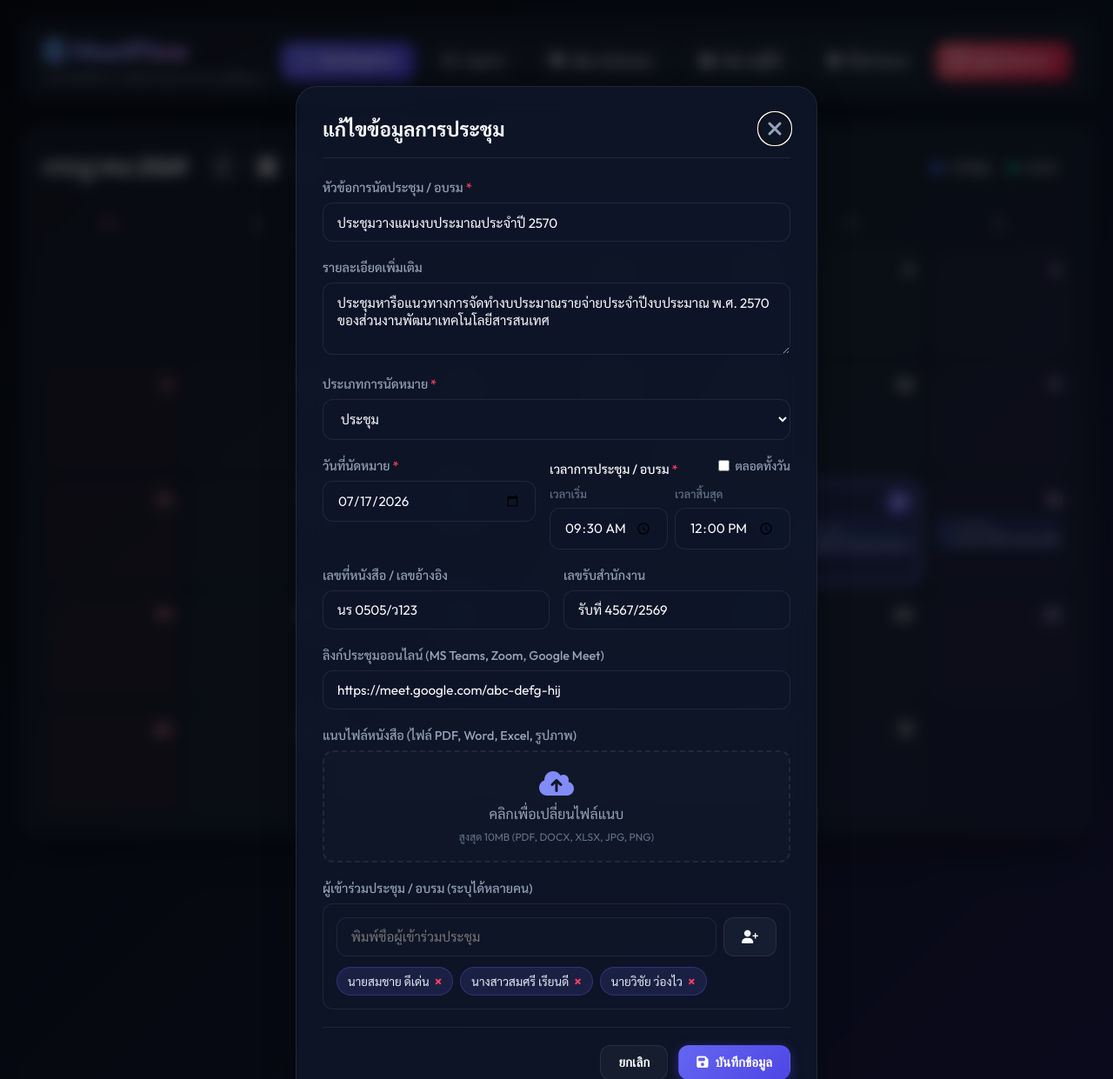
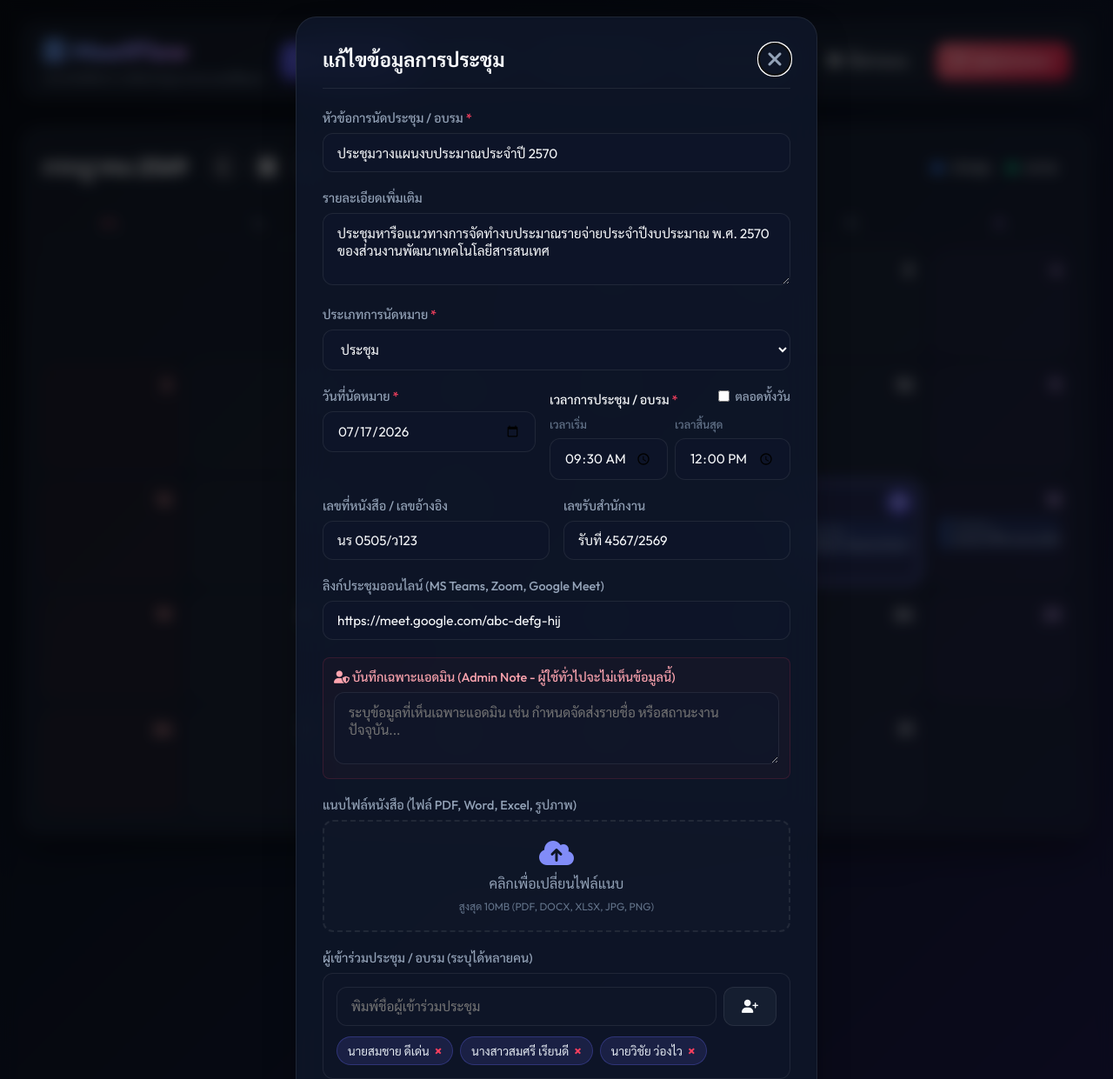
Before and after one commit to phumiphut-ta/MeetFlow, a PHP site: page /index.php?edit=1&redirect=list.php in a window 1280 px wide. Shown: the top 1241 px of the page at 87% size. Run offline with PHP 8.4, Linux system fonts and the light colour scheme; a user stored in the database is signed in; data comes from the database, SQL or seed files in the repository.

Commit message:
feat: Add admin_note field to meetings table with auto-migration, form fields, details modals, list dashboard, and API security isolation

```diff
--- a/db.php
+++ b/db.php
@@ -49,6 +49,7 @@ try {
                     office_no VARCHAR(100) DEFAULT NULL,
                     meeting_link VARCHAR(1000) DEFAULT NULL,
                     doc_file VARCHAR(255) DEFAULT NULL,
+                    admin_note TEXT DEFAULT NULL,
                     created_at TIMESTAMP DEFAULT CURRENT_TIMESTAMP
                 );
 
@@ -188,6 +189,21 @@ try {
     }
 }
 
+// Auto-migrate schema: Add admin_note column if it doesn't exist
+try {
+    $pdo->query("SELECT admin_note FROM meetings LIMIT 1");
+} catch (\Exception $ex) {
+    try {
+        if ($is_sqlite) {
+            $pdo->exec("ALTER TABLE meetings ADD COLUMN admin_note TEXT DEFAULT NULL");
+        } else {
+            $pdo->exec("ALTER TABLE meetings ADD COLUMN `admin_note` TEXT DEFAULT NULL AFTER `doc_file`");
+        }
+    } catch (\Exception $migration_error) {
+        // Ignore if failed
+    }
+}
+
 // Create meeting_types table if it doesn't exist
 try {
     $pdo->query("SELECT 1 FROM meeting_types LIMIT 1");
--- a/get_meeting.php
+++ b/get_meeting.php
@@ -29,6 +29,12 @@ try {
 
     $meeting['attendees'] = $attendees;
 
+    // Security check: only expose admin_note to logged-in admin users
+    session_start();
+    if (!isset($_SESSION['is_admin']) || $_SESSION['is_admin'] !== true) {
+        unset($meeting['admin_note']);
+    }
+
     echo json_encode([
         'success' => true,
         'meeting' => $meeting
--- a/index.php
+++ b/index.php
@@ -273,6 +273,11 @@ try {
                 <input type="url" id="meeting_link" name="meeting_link" placeholder="https://teams.microsoft.com/...">
             </div>
 
+            <div class="form-group" style="background: rgba(244, 63, 94, 0.03); border: 1px solid rgba(244, 63, 94, 0.15); border-radius: 8px; padding: 12px;">
+                <label for="admin_note" style="color: #fda4af;"><i class="fa-solid fa-user-shield"></i> บันทึกเฉพาะแอดมิน (Admin Note - ผู้ใช้ทั่วไปจะไม่เห็นข้อมูลนี้)</label>
+                <textarea id="admin_note" name="admin_note" rows="3" placeholder="ระบุข้อมูลที่เห็นเฉพาะแอดมิน เช่น กำหนดจัดส่งรายชื่อ หรือสถานะงานปัจจุบัน..."></textarea>
+            </div>
+
             <!-- Upload File -->
             <div class="form-group">
                 <label>แนบไฟล์หนังสือ (ไฟล์ PDF, Word, Excel, รูปภาพ)</label>
@@ -349,6 +354,13 @@ try {
                 <div class="detail-label">เอกสารแนบ</div>
                 <div class="detail-value" id="view_file_container">-</div>
             </div>
+
+            <?php if ($isAdmin): ?>
+            <div class="detail-row" id="view_admin_note_row" style="background: rgba(244, 63, 94, 0.05); border-left: 3px solid #f43f5e; border-top: none; border-bottom: none; padding-left: 10px; margin-top: 10px; margin-bottom: 10px;">
+                <div class="detail-label" style="color: #f43f5e;"><i class="fa-solid fa-user-shield"></i> บันทึกเฉพาะแอดมิน (Admin Note)</div>
+                <div class="detail-value" id="view_admin_note" style="color: #fda4af; white-space: pre-line;">-</div>
+            </div>
+            <?php endif; ?>
 
             <div class="detail-row" style="border-bottom: none;">
                 <div class="detail-label">ผู้เข้าร่วมประชุม</div>
@@ -606,6 +618,13 @@ try {
                             attendeesList.innerText = '-';
                         }
 
+                        if (isAdmin) {
+                            const adminNoteEl = document.getElementById('view_admin_note');
+                            if (adminNoteEl) {
+                                adminNoteEl.innerText = meeting.admin_note || 'ไม่มีบันทึก';
+                            }
+                        }
+
                         // Configure Share link button
                         const shareBtn = document.getElementById('shareMeetingBtn');
                         if (shareBtn) {
@@ -676,6 +695,7 @@ try {
             document.getElementById('doc_no').value = meeting.doc_no || '';
             document.getElementById('office_no').value = meeting.office_no || '';
             document.getElementById('meeting_link').value = meeting.meeting_link || '';
+            document.getElementById('admin_note').value = meeting.admin_note || '';
 
             // Set uploaded file display
             document.getElementById('file-label-text').innerText = "คลิกเพื่อเปลี่ยนไฟล์แนบ";
--- a/list.php
+++ b/list.php
@@ -517,6 +517,11 @@ function renderMeetingsTable($meetingsList, $thaiMonthsShort, $isAdmin) {
                             <?php if (!empty($m['description'])): ?>
                                 <div style="font-size: 0.8rem; color: var(--text-secondary); margin-top: 4px;"><?= htmlspecialchars($m['description']) ?></div>
                             <?php endif; ?>
+                            <?php if ($isAdmin && !empty($m['admin_note'])): ?>
+                                <div style="font-size: 0.8rem; background: rgba(244, 63, 94, 0.08); border-left: 2px solid #f43f5e; color: #fda4af; padding: 4px 8px; border-radius: 4px; margin-top: 6px; display: inline-block;">
+                                    <i class="fa-solid fa-user-shield" style="font-size: 0.75rem; color: #f43f5e;"></i> <strong>บันทึกเฉพาะแอดมิน:</strong> <?= htmlspecialchars($m['admin_note']) ?>
+                                </div>
+                            <?php endif; ?>
                         </td>
                         <td>
                             <?php if ($m['doc_no']): ?>
--- a/schema.sql
+++ b/schema.sql
@@ -15,6 +15,7 @@ CREATE TABLE IF NOT EXISTS `meetings` (
     `office_no` VARCHAR(100) DEFAULT NULL,
     `meeting_link` VARCHAR(1000) DEFAULT NULL,
     `doc_file` VARCHAR(255) DEFAULT NULL,
+    `admin_note` TEXT DEFAULT NULL,
     `created_at` TIMESTAMP DEFAULT CURRENT_TIMESTAMP
 ) ENGINE=InnoDB DEFAULT CHARSET=utf8mb4 COLLATE=utf8mb4_unicode_ci;
 
```
Also changed, not shown: save_meeting.php (+7 -5 lines).
